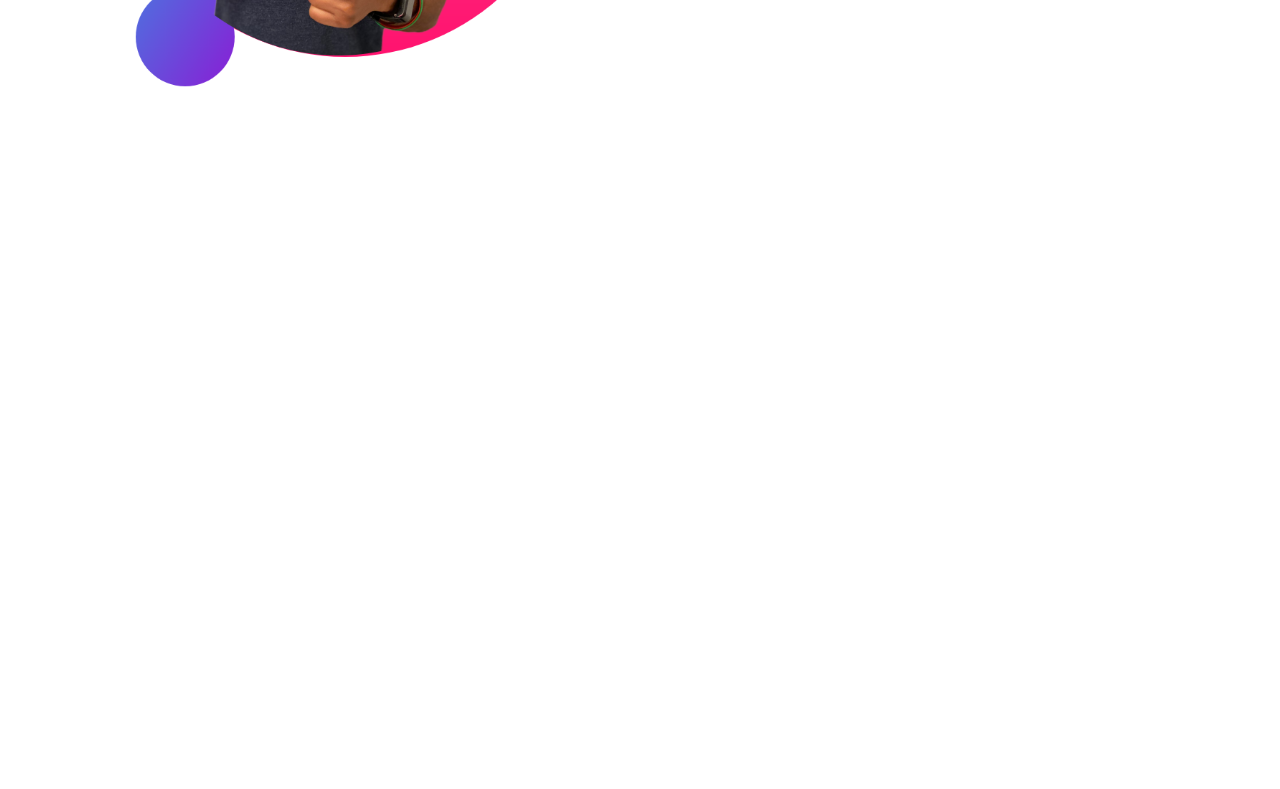
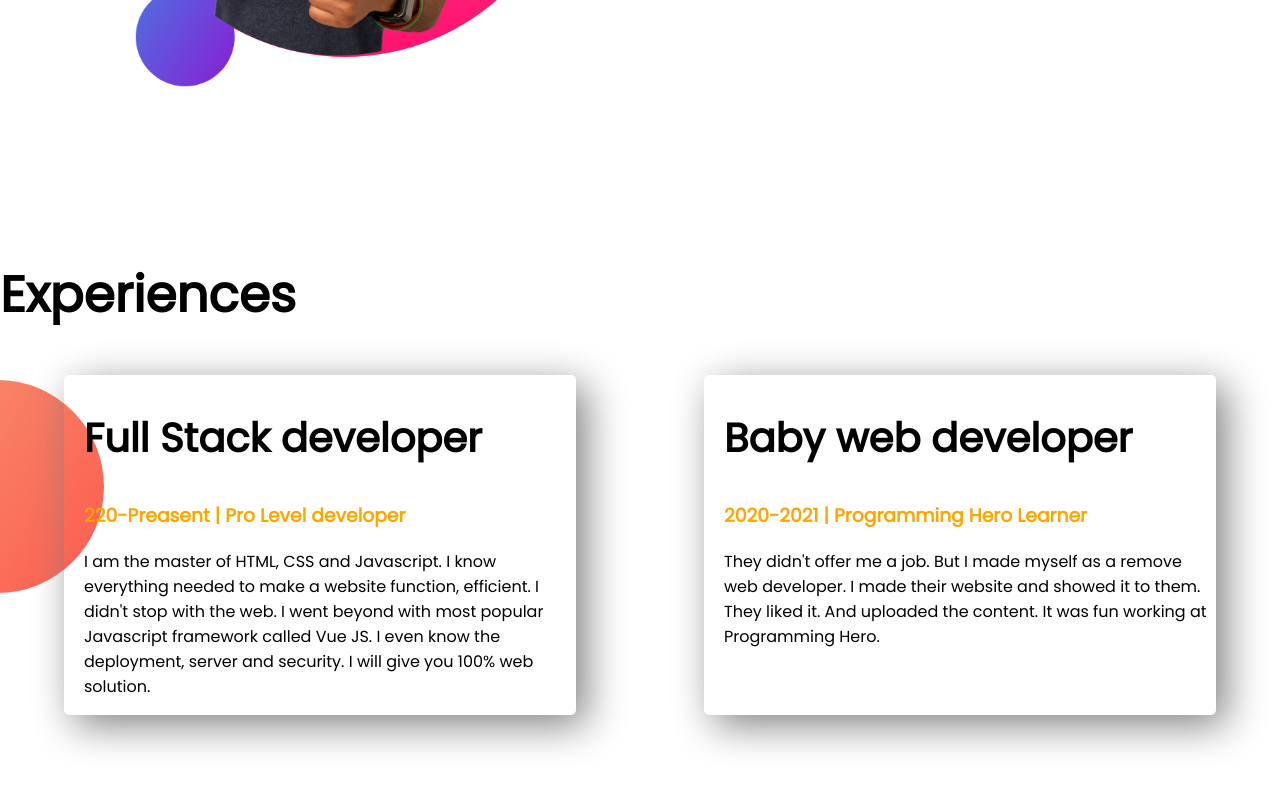
Before and after one commit to ibrahimbak/developer-portfolio, a plain HTML site: page index.html in a window 1280 px wide. Shown: the part 1212-2001 px from the top of the page. Before the commit the page ends 1470 px from the top, so only its background shows below. Drawn offline with Linux system fonts and the light colour scheme.

Commit message:
exp added

```diff
--- a/index.html
+++ b/index.html
@@ -13,7 +13,7 @@
 </head>
 
 <body>
-    <section class="top-banner">
+    <section class="top-banner flexible-container">
         <div class="half-width">
             <h1>Welome To</h1>
             <h1><span class="orange-color">Ibrahim's</span> world!</h1>
@@ -29,7 +29,7 @@
             <img src="images/my-bg.png" alt="">
         </div>
     </section>
-    <section class="dream-big">
+    <section class="dream-big flexible-container">
         <div class="half-width">
             <img src="images/jhankar2.png" alt="">
         </div>
@@ -41,6 +41,26 @@
             <a class="link-button" href="" target="_blank">DOWNLOAD RESUME</a>
         </div>
     </section>
+    <section class="experience-area">
+        <h1>Experiences</h1>
+        <div class="flexible-container">
+            <div class="experience-item">
+                <h2>Full Stack developer</h2>
+                <h3 class="orange-color">220-Preasent | Pro Level developer</h3>
+                <p>I am the master of HTML, CSS and Javascript. I know everything needed to make a website function,
+                    efficient. I didn't stop with the web. I went beyond with most popular Javascript framework called
+                    Vue
+                    JS. I even know the deployment, server and security. I will give you 100% web solution.</p>
+            </div>
+            <div class="experience-item">
+                <h2>Baby web developer</h2>
+                <h3 class="orange-color">2020-2021 | Programming Hero Learner</h3>
+                <p>They didn't offer me a job. But I made myself as a remove web developer. I made their website and
+                    showed
+                    it to them. They liked it. And uploaded the content. It was fun working at Programming Hero.</p>
+            </div>
+        </div>
+    </section>
 </body>
 
 </html>
--- a/style.css
+++ b/style.css
@@ -5,10 +5,13 @@ body{
 h1{
     font-size: 50px;
 }
+h2{
+    font-size: 40px;
+}
 .orange-color{
     color: orange;
 }
-section{
+.flexible-container{
     display: flex;
     margin-bottom: 100px;
 }
@@ -36,3 +39,16 @@ section{
     background-repeat: no-repeat;
     background-position: right;
 }
+.experience-area{
+    background-image: url(/images/exp-bg.png);
+    background-repeat: no-repeat;
+    background-position: left;
+}
+.experience-item{
+    width: 40%;
+    padding-left: 20px;
+    margin-left: 5%;
+    margin-right: 5%;
+    box-shadow: 10px 10px 40px gray;
+    border-radius: 5px;
+}
```
